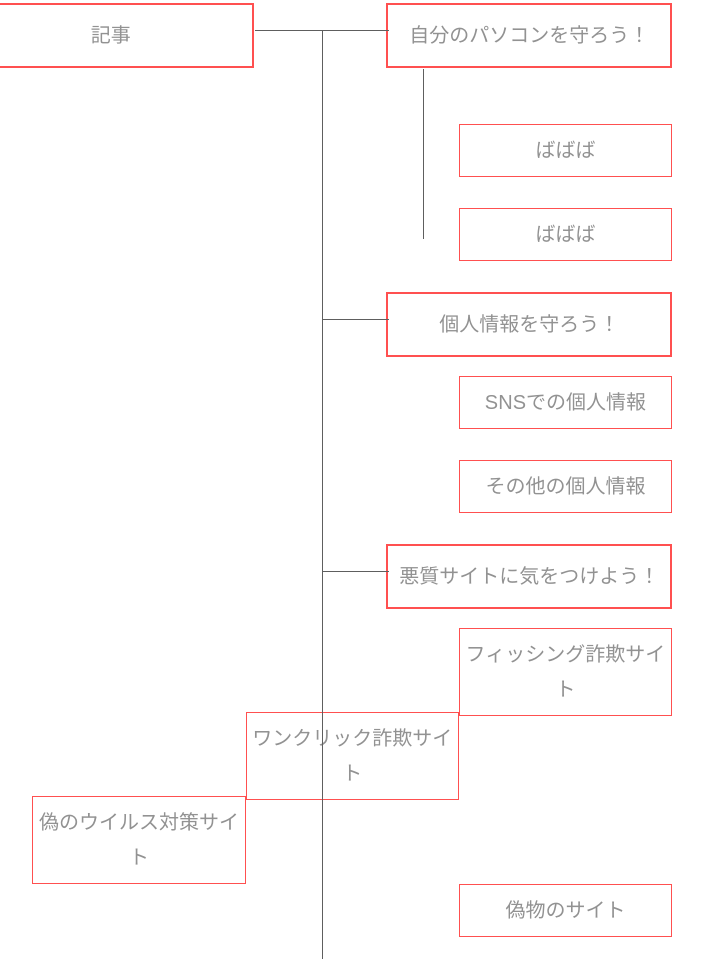
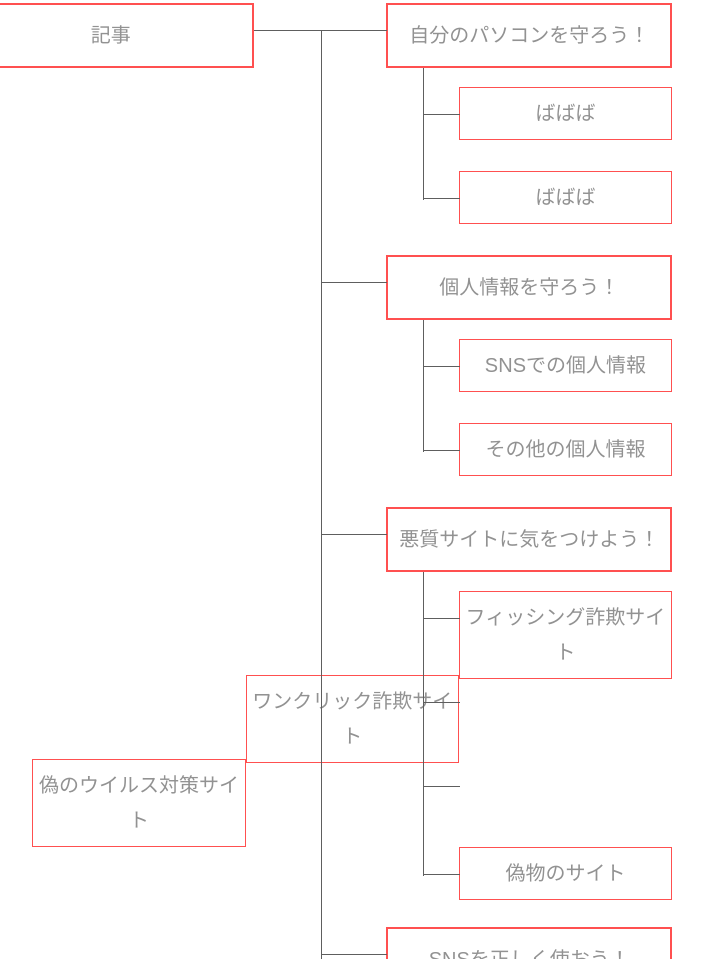
Before and after one commit to kaichi1202/webcon, a plain HTML site: page pages/sitemap.html in a window 1280 px wide. Shown: the part 341-1300 px from the top of the page, without its empty margins (320-1023 px from the left). Drawn offline with Linux system fonts and the light colour scheme.

Commit message:
サイトマップの線を途中まで追加

```diff
--- a/pages/sitemap.html
+++ b/pages/sitemap.html
@@ -53,7 +53,7 @@
     <div class="sitemappagebox">
     <a href="../index.html" class="more">TOP</a><br><br>
 
-    <a href="../index.html#1" class="more" id="articles">記事</a>
+    <a href="../index.html#1" class="more" id="articles" style="float: left;">記事</a>
     <a href="pc.html" class="more" id="pc" style="float: right;">自分のパソコンを守ろう！</a><br><br><br>
     <a href="pc.html#1" class="more2" style="float: right;">ばばば</a><br><br><br>
     <a href="pc.html#2" class="more2" id="twobox" style="float: right;">ばばば</a><br><br><br>
@@ -66,7 +66,7 @@
     <a href="badsite.html#1" class="more2" style="float: right;">フィッシング詐欺サイト</a><br><br><br>
     <a href="badsite.html#2" class="more2" style="float: right;">ワンクリック詐欺サイト</a><br><br><br>
     <a href="badsite.html#3" class="more2" style="float: right;">偽のウイルス対策サイト</a><br><br><br>
-    <a href="badsite.html#4" class="more2" style="float: right;">偽物のサイト</a><br><br><br>
+    <a href="badsite.html#4" class="more2" id="fourbox" style="float: right;">偽物のサイト</a><br><br><br>
 
     <a href="sns.html" class="more" id="sns" style="float: right;">SNSを正しく使おう！</a><br><br><br>
     <a href="sns.html#1" class="more2" style="float: right;">位置情報問題</a><br><br><br>
@@ -105,17 +105,40 @@
     </div>
 	<table id="one" style="border: 0px solid black; border-top: 1px solid #5E5E5E; position: absolute;"></table>
 	<table id="after" style="border: 0px solid black; border-left: 1px solid #5E5E5E; position: absolute;"></table>
-	<table id="two" style="border: 0px solid black; border-top: 1px solid #5E5E5E; width: 5.15%; position: absolute;"></table>
-	<table id="three" style="border: 0px solid black; border-top: 1px solid #5E5E5E; width: 5.15%; position: absolute;"></table>
-	<table id="four" style="border: 0px solid black; border-top: 1px solid #5E5E5E; width: 5.15%; position: absolute;"></table>
-	<table id="five" style="border: 0px solid black; border-top: 1px solid #5E5E5E; width: 5.15%; position: absolute;"></table>
-	<table id="six" style="border: 0px solid black; border-top: 1px solid #5E5E5E; width: 5.15%; position: absolute;"></table>
-	<table id="seven" style="border: 0px solid black; border-top: 1px solid #5E5E5E; width: 5.15%; position: absolute;"></table>
-	<table id="eight" style="border: 0px solid black; border-top: 1px solid #5E5E5E; width: 5.15%; position: absolute;"></table>
+	<table id="two" style="border: 0px solid black; border-top: 1px solid #5E5E5E; position: absolute;"></table>
+	<table id="three" style="border: 0px solid black; border-top: 1px solid #5E5E5E; position: absolute;"></table>
+	<table id="four" style="border: 0px solid black; border-top: 1px solid #5E5E5E; position: absolute;"></table>
+	<table id="five" style="border: 0px solid black; border-top: 1px solid #5E5E5E; position: absolute;"></table>
+	<table id="six" style="border: 0px solid black; border-top: 1px solid #5E5E5E;; position: absolute;"></table>
+	<table id="seven" style="border: 0px solid black; border-top: 1px solid #5E5E5E; position: absolute;"></table>
+	<table id="eight" style="border: 0px solid black; border-top: 1px solid #5E5E5E; position: absolute;"></table>
 
 	<table id="one-one" style="border: 0px solid black; border-left: 1px solid #5E5E5E; position: absolute;"></table>
-	<table id="one-two" style="border: 0px solid black; border-top: 1px solid #5E5E5E; width: 2.575%; position: absolute;"></table>
-	<table id="one-three" style="border: 0px solid black; border-top: 1px solid #5E5E5E; width: 2.575%; position: absolute;"></table>
+	<table id="one-two" style="border: 0px solid black; border-top: 1px solid #5E5E5E; position: absolute;"></table>
+	<table id="one-three" style="border: 0px solid black; border-top: 1px solid #5E5E5E; position: absolute;"></table>
+
+	<table id="two-one" style="border: 0px solid black; border-left: 1px solid #5E5E5E; position: absolute;"></table>
+	<table id="two-two" style="border: 0px solid black; border-top: 1px solid #5E5E5E; position: absolute;"></table>
+	<table id="two-three" style="border: 0px solid black; border-top: 1px solid #5E5E5E; position: absolute;"></table>
+	<table id="three-one" style="border: 0px solid black; border-left: 1px solid #5E5E5E; position: absolute;"></table>
+	<table id="three-two" style="border: 0px solid black; border-top: 1px solid #5E5E5E; position: absolute;"></table>
+	<table id="three-three" style="border: 0px solid black; border-top: 1px solid #5E5E5E; position: absolute;"></table>
+	<table id="three-four" style="border: 0px solid black; border-top: 1px solid #5E5E5E; position: absolute;"></table>
+	<table id="three-five" style="border: 0px solid black; border-top: 1px solid #5E5E5E; position: absolute;"></table>
+	<table id="four-one" style="border: 0px solid black; border-left: 1px solid #5E5E5E; position: absolute;"></table>
+	<table id="four-two" style="border: 0px solid black; border-top: 1px solid #5E5E5E; position: absolute;"></table>
+	<table id="four-three" style="border: 0px solid black; border-top: 1px solid #5E5E5E; position: absolute;"></table>
+	<table id="four-four" style="border: 0px solid black; border-top: 1px solid #5E5E5E; position: absolute;"></table>
+	<table id="four-five" style="border: 0px solid black; border-top: 1px solid #5E5E5E; position: absolute;"></table>
+	<table id="five-one" style="border: 0px solid black; border-left: 1px solid #5E5E5E; position: absolute;"></table>
+	<table id="five-two" style="border: 0px solid black; border-top: 1px solid #5E5E5E; position: absolute;"></table>
+	<table id="five-three" style="border: 0px solid black; border-top: 1px solid #5E5E5E; position: absolute;"></table>
+	<table id="six-one" style="border: 0px solid black; border-left: 1px solid #5E5E5E; position: absolute;"></table>
+	<table id="six-two" style="border: 0px solid black; border-top: 1px solid #5E5E5E; position: absolute;"></table>
+	<table id="six-three" style="border: 0px solid black; border-top: 1px solid #5E5E5E; position: absolute;"></table>
+	<table id="seven-one" style="border: 0px solid black; border-left: 1px solid #5E5E5E; position: absolute;"></table>
+	<table id="seven-two" style="border: 0px solid black; border-top: 1px solid #5E5E5E; position: absolute;"></table>
+	<table id="seven-three" style="border: 0px solid black; border-top: 1px solid #5E5E5E; position: absolute;"></table>
 	<!-- サイト構成 -->
 	<div class="sitekousei"><br>
       <div class="siteboxall">
--- a/sitemap.js
+++ b/sitemap.js
@@ -8,41 +8,44 @@ $(window).resize(function() {
 
 function set() {
 	$("#one").css("top", $("#articles").offset().top + $("#articles").height() / 2 + 10);
-	$("#one").css("left", $("#articles").offset().left + $("#articles").width() + 5);
+	$("#one").css("left", $("#articles").offset().left + $("#articles").width() + 4);
 	$("#one").css("width", ($("#pc").offset().left - ($("#articles").offset().left + $("#articles").width()) - 4) / 2 + 2);
 
 	$("#after").css("top", $("#one").offset().top + 1);
 	$("#after").css("left", $("#one").offset().left + $("#one").width() - 1);
 	$("#after").css("height", ($("#cyo").offset().top + $("#cyo").height() / 2) - $("#one").offset().top + 10);
 
+	$("#two, #three, #four, #five, #six, #seven, #eight").css("left", $("#after").offset().left);
+	$("#two, #three, #four, #five, #six, #seven, #eight").css("width", $("#pc").offset().left - $("#after").offset().left + 1);
+
 	$("#two").css("top", $("#pc").offset().top + $("#pc").height() / 2 + 10);
-	$("#two").css("left", $("#articles").offset().left + $("#articles").width() + 5 + $("#one").width());
+	$("#three").css("top", $("#priv").offset().top + $("#priv").height() / 2 + 10);
+	$("#four").css("top", $("#badsite").offset().top + $("#badsite").height() / 2 + 10);
+	$("#five").css("top", $("#sns").offset().top + $("#sns").height() / 2 + 10);
+	$("#six").css("top", $("#com").offset().top + $("#com").height() / 2 + 10);
+	$("#seven").css("top", $("#iot").offset().top + $("#iot").height() / 2 + 10);
+	$("#eight").css("top", $("#cyo").offset().top + $("#cyo").height() / 2 + 10);
 
-	$("#three").css("top", $("#priv").offset().top + $("#priv").height() / 2 + 10);
-	$("#three").css("left", $("#articles").offset().left + $("#articles").width() + 5 + $("#one").width());
+	$("#one-one, #two-one, #three-one, #four-one, #five-one, #six-one").css("left", $("#pc").offset().left + ($("#twobox").offset().left - $("#pc").offset().left) / 2);
 
-	$("#four").css("top", $("#badsite").offset().top + $("#badsite").height() / 2 + 10);
-	$("#four").css("left", $("#articles").offset().left + $("#articles").width() + 5 + $("#one").width());
+	$("#one-one").css("top", $("#pc").offset().top + $("#pc").height() + 30);
+	$("#one-one").css("height", $("#twobox").offset().top - ($("#pc").offset().top + $("#pc").height()) - 1);
+	$("#two-one").css("top", $("#priv").offset().top + $("#priv").height() + 30);
+	$("#two-one").css("height", $("#twobox").offset().top - ($("#pc").offset().top + $("#pc").height()) - 1);
+	$("#three-one").css("top", $("#badsite").offset().top + $("#badsite").height() + 30);
+	$("#three-one").css("height", $("#fourbox").offset().top - ($("#badsite").offset().top + $("#badsite").height()) - 1);
+	$("#four-one").css("top", $("#sns").offset().top + $("#sns").height() + 30);
+	$("#four-one").css("height", $("#fourbox").offset().top - ($("#badsite").offset().top + $("#badsite").height()) - 1);
 
-	$("#five").css("top", $("#sns").offset().top + $("#sns").height() / 2 + 10);
-	$("#five").css("left", $("#articles").offset().left + $("#articles").width() + 5 + $("#one").width());
+	$("#one-two, #one-three, #two-two, #two-three, #three-two, #three-three, #three-four, #three-five").css("left", $("#one-one").offset().left + 1)
+	.css("width", $(".sitemappagebox a:eq(3)").offset().left - $("#one-one").offset().left);
 
-	$("#six").css("top", $("#com").offset().top + $("#com").height() / 2 + 10);
-	$("#six").css("left", $("#articles").offset().left + $("#articles").width() + 5 + $("#one").width());
-
-	$("#seven").css("top", $("#iot").offset().top + $("#iot").height() / 2 + 10);
-	$("#seven").css("left", $("#articles").offset().left + $("#articles").width() + 5 + $("#one").width());
-
-	$("#eight").css("top", $("#cyo").offset().top + $("#cyo").height() / 2 + 10);
-	$("#eight").css("left", $("#articles").offset().left + $("#articles").width() + 5 + $("#one").width());
-
-	$("#one-one").css("top", $("#pc").offset().top + $("#pc").height() + 31);
-	$("#one-one").css("left", $("#pc").offset().left + ($("#twobox").offset().left - $("#pc").offset().left) / 2);
-	$("#one-one").css("height", $("#twobox").offset().top - ($("#pc").offset().top + $("#pc").height()));
-
-	$("#one-two").css("top", $("#cyo").offset().top + $("#cyo").height() / 2 + 10);
-	$("#one-two").css("left", $("#articles").offset().left + $("#articles").width() + 5 + $("#one").width());
-
-	$("#eight").css("top", $("#cyo").offset().top + $("#cyo").height() / 2 + 10);
-	$("#eight").css("left", $("#articles").offset().left + $("#articles").width() + 5 + $("#one").width());
+	$("#one-two").css("top", $(".sitemappagebox a:eq(3)").offset().top + $(".sitemappagebox a:eq(3)").height() / 2 + 10);
+	$("#one-three").css("top", $(".sitemappagebox a:eq(4)").offset().top + $(".sitemappagebox a:eq(4)").height() / 2 + 10);
+	$("#two-two").css("top", $(".sitemappagebox a:eq(6)").offset().top + $(".sitemappagebox a:eq(6)").height() / 2 + 10);
+	$("#two-three").css("top", $(".sitemappagebox a:eq(7)").offset().top + $(".sitemappagebox a:eq(7)").height() / 2 + 10);
+	$("#three-two").css("top", $(".sitemappagebox a:eq(9)").offset().top + $(".sitemappagebox a:eq(7)").height() / 2 + 10);
+	$("#three-three").css("top", $(".sitemappagebox a:eq(10)").offset().top + $(".sitemappagebox a:eq(7)").height() / 2 + 10);
+	$("#three-four").css("top", $(".sitemappagebox a:eq(11)").offset().top + $(".sitemappagebox a:eq(7)").height() / 2 + 10);
+	$("#three-five").css("top", $(".sitemappagebox a:eq(12)").offset().top + $(".sitemappagebox a:eq(7)").height() / 2 + 10);
 }
```
